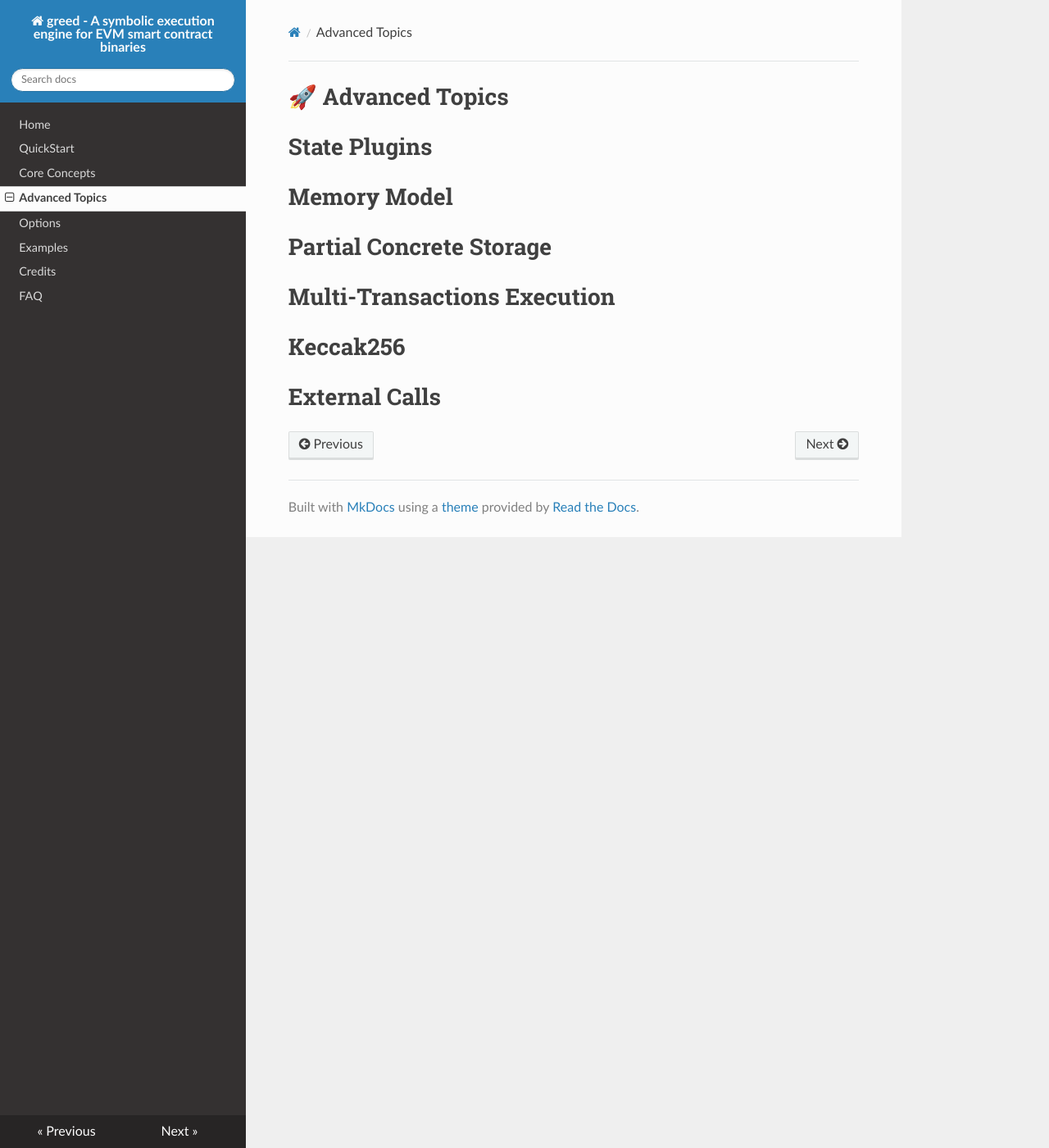
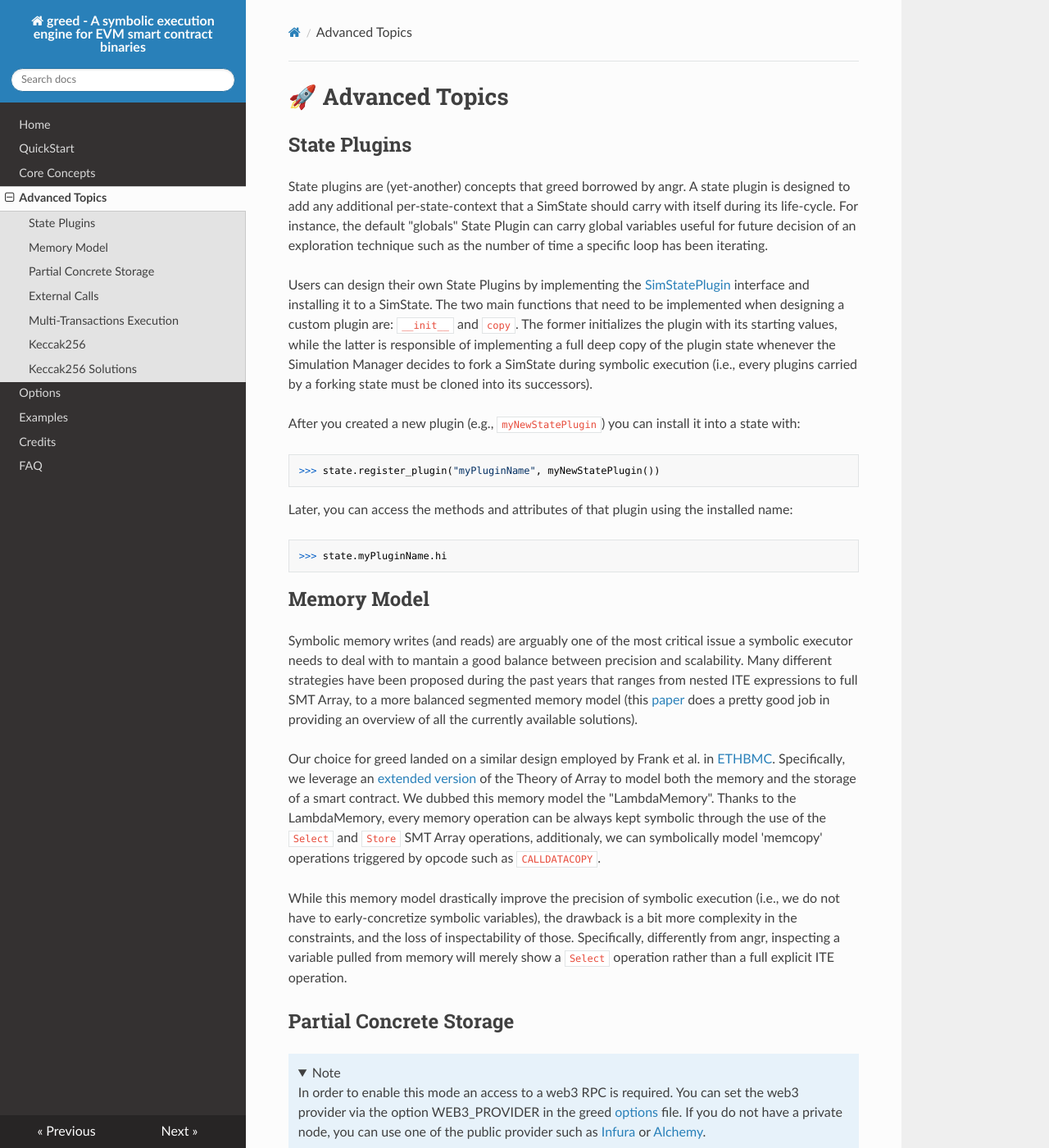
Before and after one commit to ucsb-seclab/greed, an MkDocs documentation site: the page built from docs/docs/advanced.md, in a window 1280 px wide and 1400 px high. Shown: the whole window at 82% size. Built offline with MkDocs 1.6.1, drawn with Linux system fonts in a browser that asks for light colours; nearby versions of some CDN libraries; some of the changed text lies outside the part shown.

Commit message:
docs: advanced topics
Signed-off-by: degrigis <degrigis@ucsb.edu>

````diff
--- a/docs/docs/advanced.md
+++ b/docs/docs/advanced.md
@@ -1,14 +1,66 @@
 # 🚀 Advanced Topics
 
 
-# State Plugins
+## State Plugins
 
-# Memory Model
+State plugins are (yet-another) concepts that greed borrowed by angr.
+A state plugin is designed to add any additional per-state-context that a SimState should carry with itself during its life-cycle.
+For instance, the default "globals" State Plugin can carry global variables useful for future decision of an exploration technique such as the number of time a specific loop has been iterating.
 
-# Partial Concrete Storage
+Users can design their own State Plugins by implementing the [SimStatePlugin](https://github.com/ucsb-seclab/greed/blob/main/greed/state_plugins/plugin.py) interface and installing it to a SimState.
+The two main functions that need to be implemented when designing a custom plugin are: `__init__` and `copy`.
+The former initializes the plugin with its starting values, while the latter is responsible of implementing a full deep copy of the plugin state whenever the Simulation Manager decides to fork a SimState during symbolic execution (i.e., every plugins carried by a forking state must be cloned into its successors).
 
-# Multi-Transactions Execution
+After you created a new plugin (e.g., `myNewStatePlugin`) you can install it into a state with:
 
-# Keccak256
+```python
+>>> state.register_plugin("myPluginName", myNewStatePlugin())
+```
 
-# External Calls
+Later, you can access the methods and attributes of that plugin using the installed name:
+
+```python
+>>> state.myPluginName.hi
+```
+
+## Memory Model
+
+Symbolic memory writes (and reads) are arguably one of the most critical issue a symbolic executor needs to deal with to mantain a good balance between precision and scalability.
+Many different strategies have been proposed during the past years that ranges from nested ITE expressions to full SMT Array, to a more balanced segmented memory model (this [paper](https://www.diag.uniroma1.it/~delia/papers/svtr19.pdf) does a pretty good job in providing an overview of all the currently available solutions).
+
+Our choice for greed landed on a similar design employed by Frank et al. in [ETHBMC](https://www.usenix.org/system/files/sec20fall_frank_prepub_0.pdf). Specifically, we leverage an [extended version](https://llbmc.org/files/papers/VSTTE13.pdf) of the Theory of Array to model both the memory and the storage of a smart contract. We dubbed this memory model the "LambdaMemory".
+Thanks to the LambdaMemory, every memory operation can be always kept symbolic through the use of the `Select` and `Store` SMT Array operations, additionaly, we can symbolically model 'memcopy' operations triggered by opcode such as `CALLDATACOPY`.
+
+While this memory model drastically improve the precision of symbolic execution (i.e., we do not have to early-concretize symbolic variables), the drawback is a bit more complexity in the constraints, and the loss of inspectability of those.
+Specifically, differently from angr, inspecting a variable pulled from memory will merely show a `Select` operation rather than a full explicit ITE operation.
+
+## Partial Concrete Storage
+
+???+ note
+       In order to enable this mode an access to a web3 RPC is required. You can set the web3 provider via the option WEB3_PROVIDER in the greed [options](https://github.com/ucsb-seclab/greed/blob/main/greed/options.py#L12) file.
+       If you do not have a private node, you can use one of the public provider such as [Infura](https://www.infura.io/) or [Alchemy](https://www.alchemy.com/).
+
+A fully symbolic contract storage is not always a desirable option when performing symbolic execution.
+In fact, when we want to analyze the state of a contract at a specific block, we might want to use the concrete values in its storage to prune some unfeasible paths and in general simplify the symbolic execution.
+
+To do this, greed supports a "Partial Concrete Storage" mode that can be activated when creating a SimState:
+
+```python
+>>> ctx = {"ADDRESS": "0x6b6Ae9eDA977833B379f4b49655124b4e5c64086"}
+>>> entry_state = p.factory.entry_state(xid=xid, init_ctx=ctx, partial_concrete_storage=True)
+```
+
+When this mode is activated, whenever there is an `SLOAD` (let's say at slot id `0x5`), we are going to use the storage of the contract at `ADDRESS` (e.g., `0x6b6Ae9eDA977833B379f4b49655124b4e5c64086`) and automatically returns the value of slot `0x5` in the contract real storage (instead of a symbol).
+
+Further `SSTORE` at slot `0x5` will overwrite this value. In other words, you can imagine this mode of operation as a "lazy" initialization of the storage of a contract (in the symbolic executor) with its real values on chain (at a specific block).
+
+
+
+
+## External Calls
+
+## Multi-Transactions Execution
+
+## Keccak256
+
+## Keccak256 Solutions
````
Also changed, not shown: docs/docs/options.md (+1 -17 lines).
